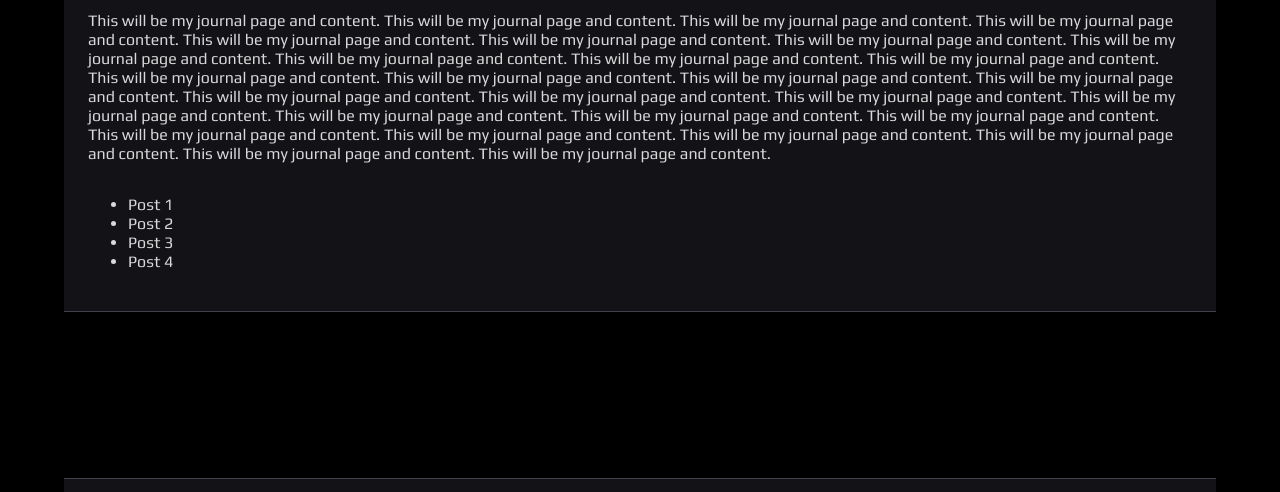
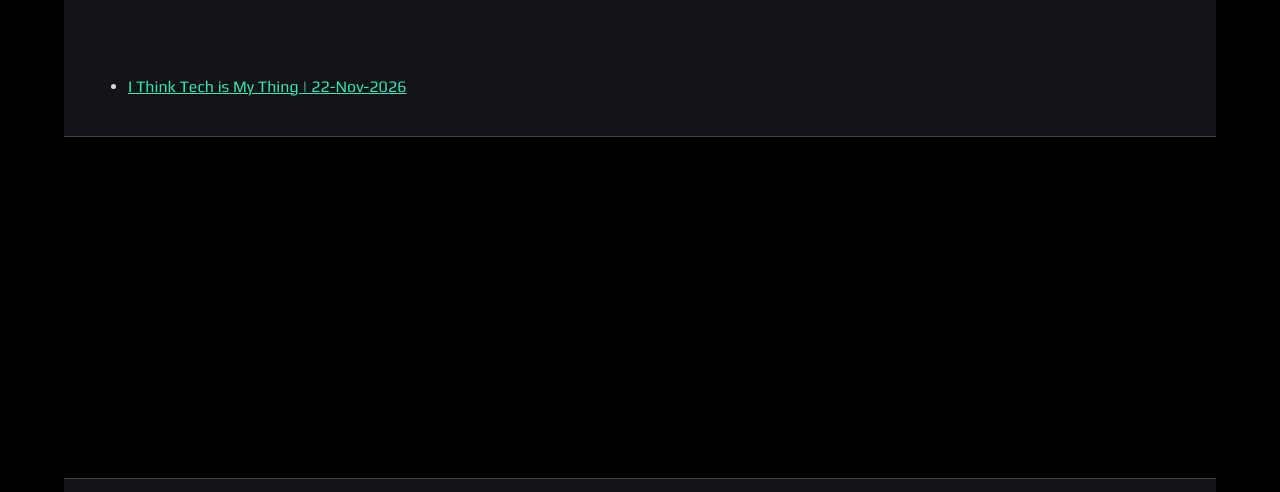
Before and after one commit to colintull/mywebsite, a plain HTML site: page journal.html in a window 1280 px wide. Shown: the part 213-705 px from the top of the page. Drawn offline with Linux system fonts and the light colour scheme.

Commit message:
added link to markdown journal post, changed music for the sake of linking to that page, updated css for formatting on the journal page

```diff
--- a/css/style.css
+++ b/css/style.css
@@ -41,6 +41,16 @@ body {
 main {
 	flex: 1;
 	width: 100%;
+}
+
+#journal-list a:link {
+	color: #31e8b6;
+	text-decoration: underline;
+}
+
+#journal-list a:visited {
+	color: #gray;
+	text-decoration: underline;
 }
 /* ========== Header ========== */
 header {
@@ -88,6 +98,9 @@ header nav {
 	gap: 1rem;
 	flex-wrap: wrap;
 }
+
+
+
 /* ========== Hero ========== */
 #hero {
 	display: flex;
--- a/journal.html
+++ b/journal.html
@@ -47,13 +47,10 @@
 			<h1>Journal</h1>
 			<h2>Thoughts, notes, and progress.</h2>
 			<p></p>
-			<p>This will be my journal page and content. This will be my journal page and content. This will be my journal page and content. This will be my journal page and content. This will be my journal page and content. This will be my journal page and content. This will be my journal page and content. This will be my journal page and content. This will be my journal page and content. This will be my journal page and content. This will be my journal page and content. This will be my journal page and content. This will be my journal page and content. This will be my journal page and content. This will be my journal page and content. This will be my journal page and content. This will be my journal page and content. This will be my journal page and content. This will be my journal page and content. This will be my journal page and content. This will be my journal page and content. This will be my journal page and content. This will be my journal page and content. This will be my journal page and content. This will be my journal page and content. This will be my journal page and content. This will be my journal page and content. This will be my journal page and content. </p>
-			<div id="about-list">
+			<p></p>
+			<div id="journal-list">
 				<ul>
-					<li>Post 1</li>
-					<li>Post 2</li>
-					<li>Post 3</li>
-					<li>Post 4</li>
+					<li><a href="/journal/1-i-think-tech-is-my-thing.md">I Think Tech is My Thing | 22-Nov-2026 </a></li>
 				</ul>
 			</div>
 		</section>
```
Also changed, not shown: music.html (+2 -1 lines), 2 other files.
